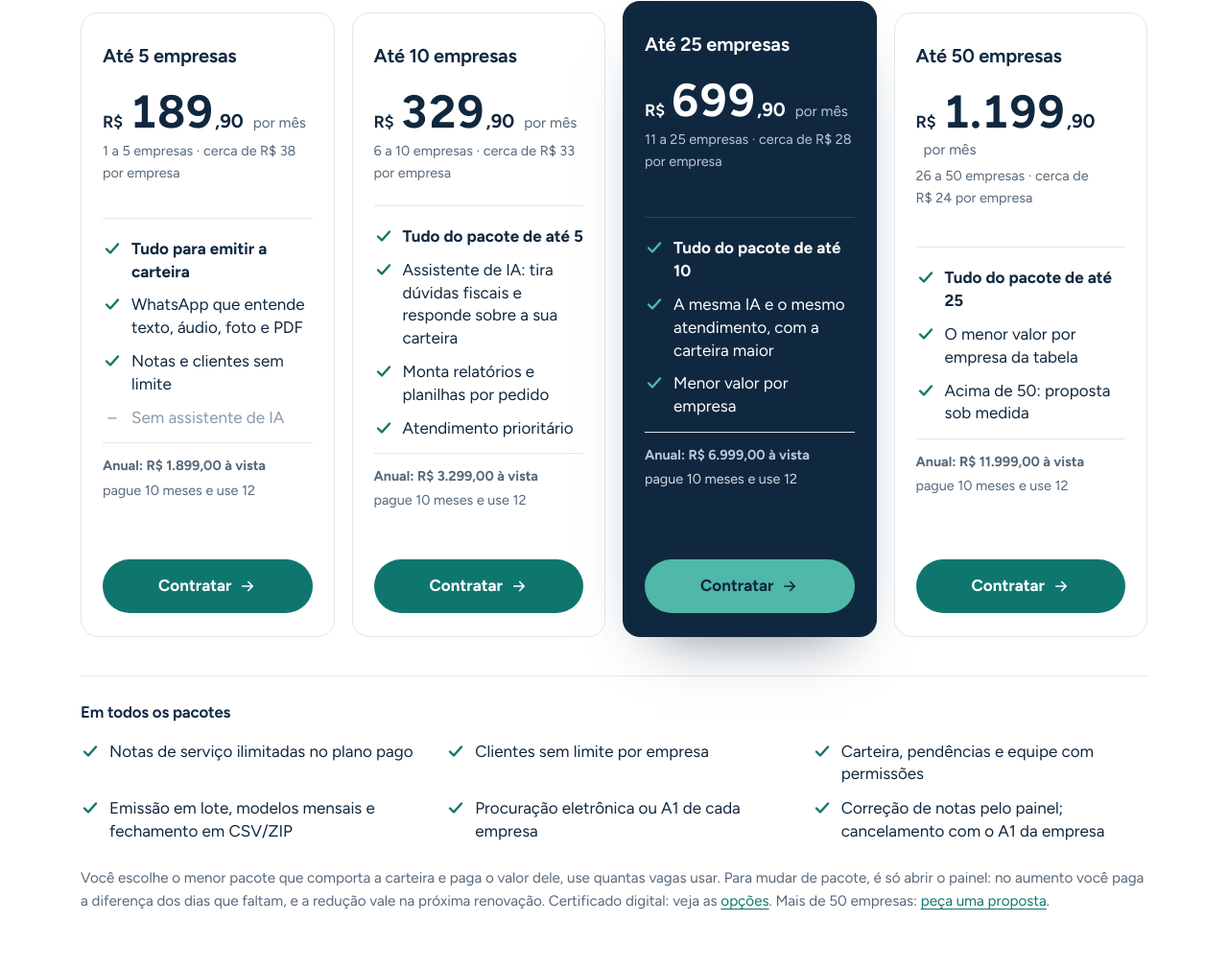
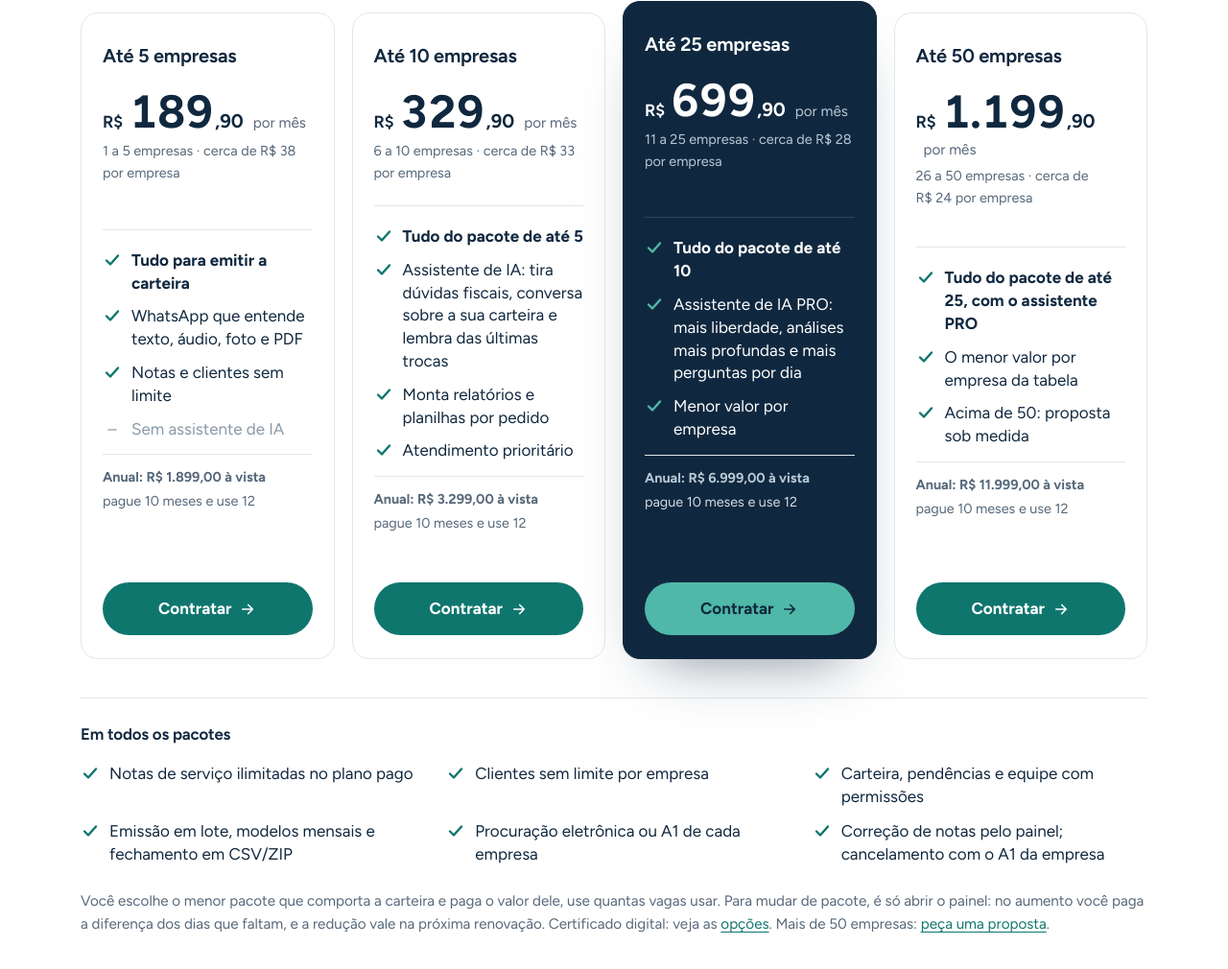
Before and after one commit to RStolarski13/spondeo-site, a plain HTML site: page contabilidades/index.html in a window 1280 px wide. Shown: the part 1033-2043 px from the top of the page at 96% size. Drawn offline with Linux system fonts and the light colour scheme.

Commit message:
Cartoes dos pacotes: assistente de IA PRO com mais liberdade e vantagens por pacote

```diff
--- a/contabilidades/index.html
+++ b/contabilidades/index.html
@@ -83,7 +83,7 @@
     <p class="por-dia">6 a 10 empresas · cerca de R$&nbsp;33 por empresa</p>
     <ul class="vantagens">
       <li><svg viewBox="0 0 20 20" aria-hidden="true"><path pathLength="1" d="M4 10.5l4 4 8-9"/></svg>Tudo do pacote de até 5</li>
-      <li><svg viewBox="0 0 20 20" aria-hidden="true"><path pathLength="1" d="M4 10.5l4 4 8-9"/></svg>Assistente de IA: tira dúvidas fiscais e responde sobre a sua carteira</li>
+      <li><svg viewBox="0 0 20 20" aria-hidden="true"><path pathLength="1" d="M4 10.5l4 4 8-9"/></svg>Assistente de IA: tira dúvidas fiscais, conversa sobre a sua carteira e lembra das últimas trocas</li>
       <li><svg viewBox="0 0 20 20" aria-hidden="true"><path pathLength="1" d="M4 10.5l4 4 8-9"/></svg>Monta relatórios e planilhas por pedido</li>
       <li><svg viewBox="0 0 20 20" aria-hidden="true"><path pathLength="1" d="M4 10.5l4 4 8-9"/></svg>Atendimento prioritário</li>
     </ul>
@@ -96,7 +96,7 @@
     <p class="por-dia">11 a 25 empresas · cerca de R$&nbsp;28 por empresa</p>
     <ul class="vantagens">
       <li><svg viewBox="0 0 20 20" aria-hidden="true"><path pathLength="1" d="M4 10.5l4 4 8-9"/></svg>Tudo do pacote de até 10</li>
-      <li><svg viewBox="0 0 20 20" aria-hidden="true"><path pathLength="1" d="M4 10.5l4 4 8-9"/></svg>A mesma IA e o mesmo atendimento, com a carteira maior</li>
+      <li><svg viewBox="0 0 20 20" aria-hidden="true"><path pathLength="1" d="M4 10.5l4 4 8-9"/></svg>Assistente de IA PRO: mais liberdade, análises mais profundas e mais perguntas por dia</li>
       <li><svg viewBox="0 0 20 20" aria-hidden="true"><path pathLength="1" d="M4 10.5l4 4 8-9"/></svg>Menor valor por empresa</li>
     </ul>
     <p class="por-dia anual"><strong>Anual: R$&nbsp;6.999,00 à vista</strong><span>pague 10 meses e use 12</span></p>
@@ -107,7 +107,7 @@
     <p class="preco"><span class="moeda">R$</span><b>1.199</b><span class="centavos">,90</span><span class="mes">por mês</span></p>
     <p class="por-dia">26 a 50 empresas · cerca de R$&nbsp;24 por empresa</p>
     <ul class="vantagens">
-      <li><svg viewBox="0 0 20 20" aria-hidden="true"><path pathLength="1" d="M4 10.5l4 4 8-9"/></svg>Tudo do pacote de até 25</li>
+      <li><svg viewBox="0 0 20 20" aria-hidden="true"><path pathLength="1" d="M4 10.5l4 4 8-9"/></svg>Tudo do pacote de até 25, com o assistente PRO</li>
       <li><svg viewBox="0 0 20 20" aria-hidden="true"><path pathLength="1" d="M4 10.5l4 4 8-9"/></svg>O menor valor por empresa da tabela</li>
       <li><svg viewBox="0 0 20 20" aria-hidden="true"><path pathLength="1" d="M4 10.5l4 4 8-9"/></svg>Acima de 50: proposta sob medida</li>
     </ul>
```
Also changed, not shown: planos/index.html (+3 -3 lines).
